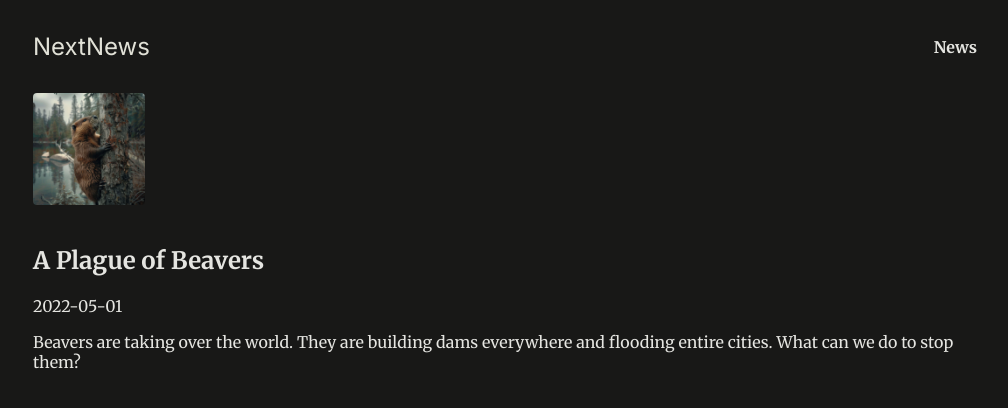
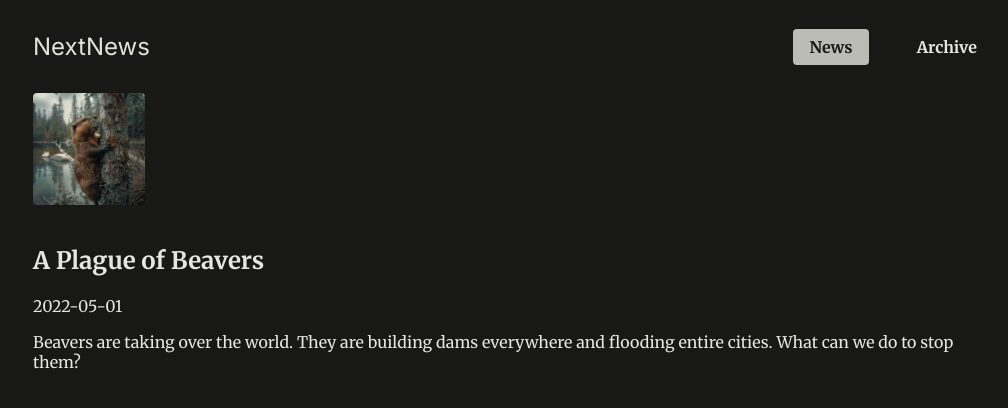
Before and after one commit to JavierMantecon/next14-react-academind, a Next.js app in the folder 03-routing-rendering/: page /news/beaver-plague in a window 1280 px wide. Shown: the top 408 px of the page, without its empty margins (127-1135 px from the left). Built offline with nearby package versions, Linux system fonts and the light colour scheme.

Commit message:
feat(master): Server vs Client Components

```diff
--- a/03-routing-rendering/components/main-header.js
+++ b/03-routing-rendering/components/main-header.js
@@ -1,4 +1,5 @@
 import Link from 'next/link';
+import NavLink from "@/components/nav-link";
 
 export default function MainHeader() {
   return (
@@ -7,11 +8,14 @@ export default function MainHeader() {
         <Link href="/">NextNews</Link>
       </div>
       <nav>
-        <ul>
-          <li>
-            <Link href="/news">News</Link>
-          </li>
-        </ul>
+          <ul>
+              <li>
+                  <NavLink href="/news">News</NavLink>
+              </li>
+              <li>
+                  <NavLink href="/archive">Archive</NavLink>
+              </li>
+          </ul>
       </nav>
     </header>
   );
--- /dev/null
+++ b/03-routing-rendering/components/nav-link.js
@@ -0,0 +1,12 @@
+"use client";
+
+import Link from "next/link";
+import {usePathname} from "next/navigation";
+
+export default function NavLink({href, children}) {
+    const path = usePathname();
+
+    return (
+        <Link href={href} className={path.startsWith(href) ? 'active' : undefined}>{children}</Link>
+    );
+}
```
Also changed, not shown: 03-routing-rendering/app/archive/@archive/[[...filter]]/error.js (added, +10 -0 lines).
